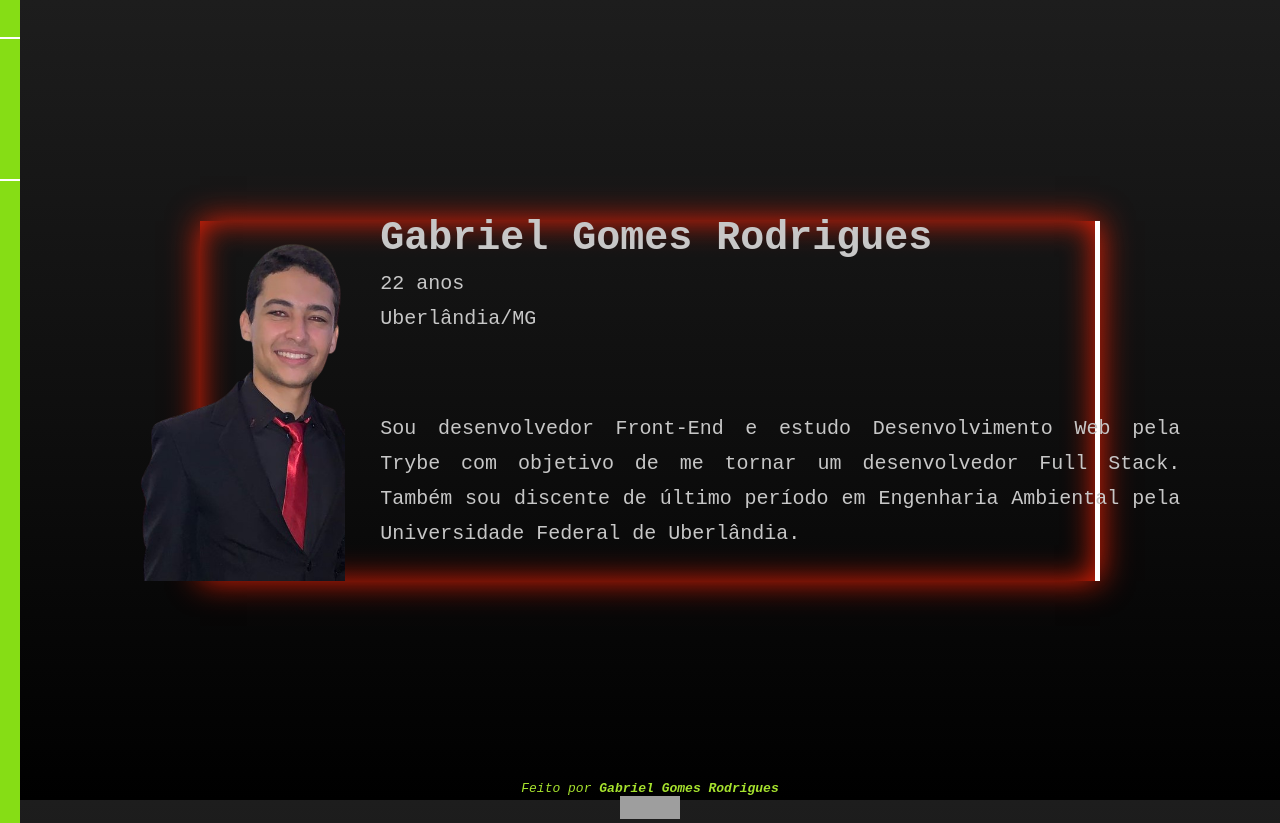
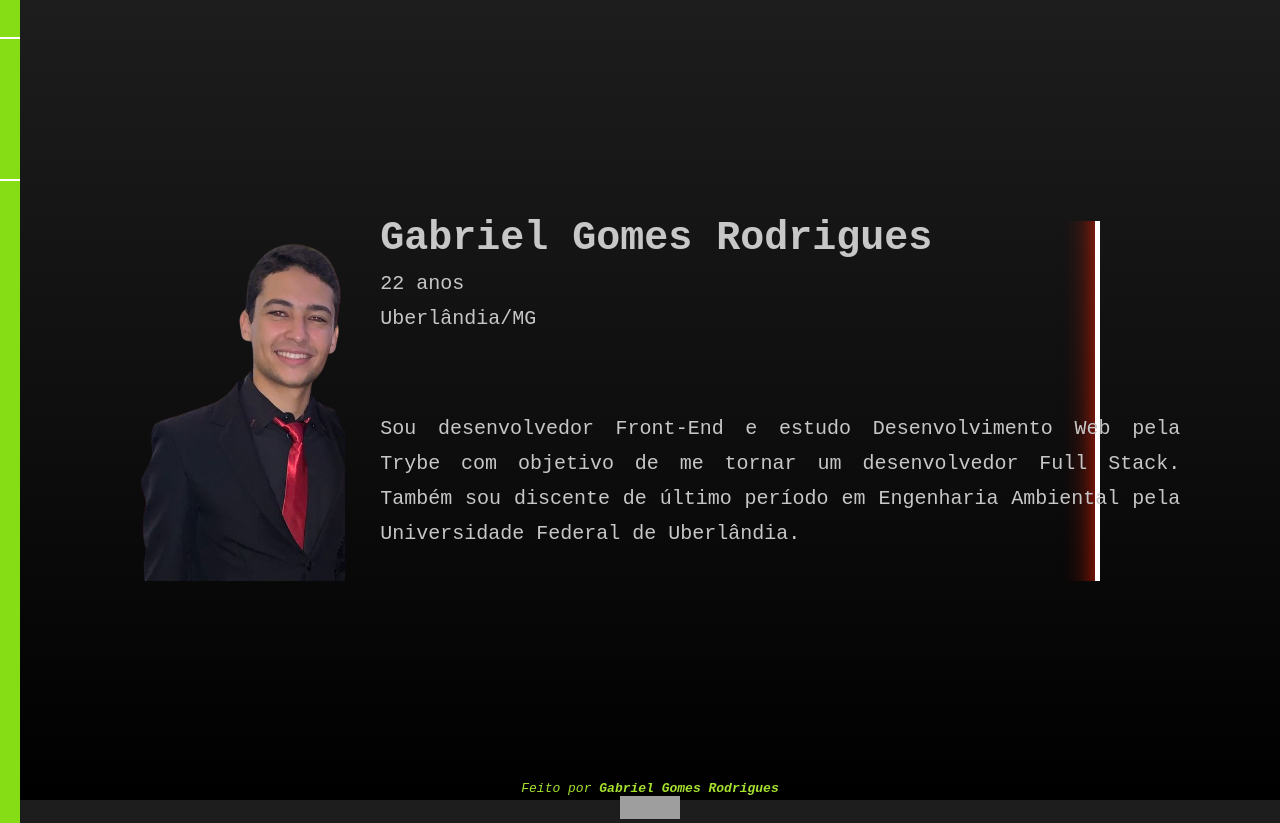
Before and after one commit to gabrielgr99/my-portfolio, a React (Create React App) app: page / in a window 1280 px wide. Built offline with nearby package versions, Linux system fonts and the light colour scheme; grey boxes are pictures that could not be loaded.

Commit message:
Corrige erro de animacao

```diff
--- a/src/pages/About.css
+++ b/src/pages/About.css
@@ -3,10 +3,10 @@
   margin: 40px 180px 200px;
   justify-content: center;
   border-right: 5px solid #fff;
-  animation: random-color 10s infinite alternate;
+  animation: random-color-in 10s infinite alternate;
 }
 
-@keyframes random-color {
+@keyframes random-color-in {
   0% {
     box-shadow: inset -70px 0px 30px -70px #31f8ff;
   }
```
